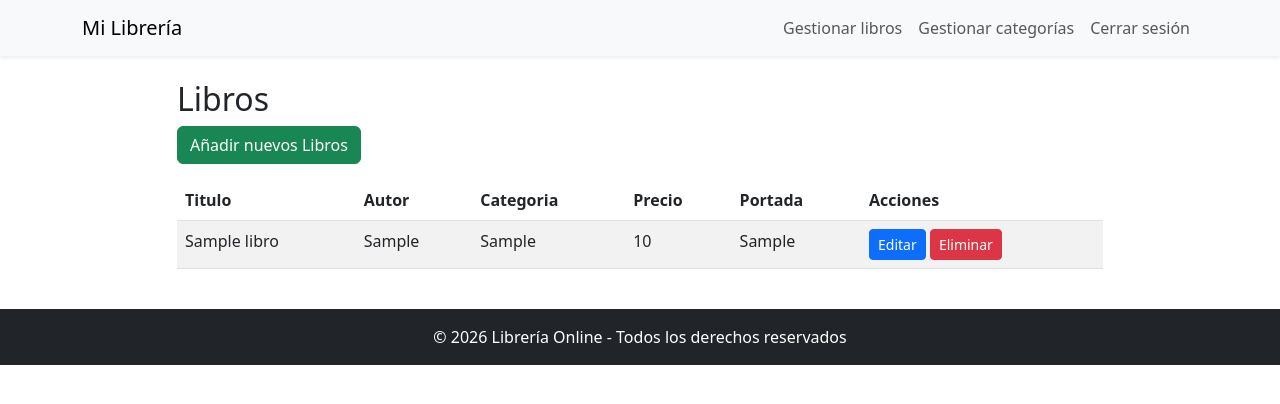
After one commit to JordiZanon/DWE_Servidor, a PHP site: page /admin/libros.php in a window 1280 px wide. The commit adds this page. Shown: the top 404 px of the page. Run offline with PHP 8.4, Linux system fonts and the light colour scheme; the visitor is signed in with stand-in values (Sample User, id 1); tables that the repository leaves empty or names only in its code hold one stand-in row (values such as "Sample post").

Commit message:
Clase 12, 26/11/2026

```diff
--- /dev/null
+++ b/UNIDAD_3_MySQLyPHP/Tema9/S09_libreria/admin/libros.php
@@ -0,0 +1,160 @@
+<?php
+require_once("./includes/sessions.php");
+require_once("./includes/crudCategorias.php");
+require_once("./includes/crudLibros.php");
+
+$sesion = new Sessions();
+if (!$sesion->comprobarSesion()) {
+    header("Location: ../login.php");
+    exit();
+}
+
+$categoriaObj = new Categorias();
+//listar todas las categorias para cargar en el select
+$listaCategorias = $categoriaObj->showCategorias();
+
+$libroObj = new Libros();
+//listar todos los libros para cargar en la tabla
+$listaLibros = $libroObj->getAll();
+
+//obtener accion e ID de URL
+$accion = $_GET['accion'] ?? null;
+$id = $_GET['id'] ?? null;
+$mensaje = "";
+
+//eliminar
+if ($accion === "eliminar" && $id){
+    $libroObj->eliminarLibro($id);
+    header("location:libros.php?mensaje_eliminada");
+    exit();
+}
+
+if (isset($_GET['mensaje_eliminada'])){
+    $mensaje = "Eliminado correctamente";
+}
+
+//rellenar el value del formulario (vacío o con la categoria si accion es editar)
+$libro = ['titulo' => '',
+        'autor' => '',
+        'id_categoria' => '',
+        'precio' => '',
+        'fecha' => '',
+        'portada' => ''
+]; //si pulsamos en crear
+
+if ($accion === "editar" && $id){
+    $libro = $libroObj->getLibroById($id);
+}
+
+//procesar form (añadir o editar categoria)
+if ($_SERVER['REQUEST_METHOD'] === 'POST'){
+    $titulo = $_POST['titulo'];
+    $autor = $_POST['autor'];
+    $id_categoria = $_POST['id_categoria'];
+    $precio = $_POST['precio'];
+    $fecha = $_POST['fecha'];
+    $portada = $_POST['portada'];
+
+    if($accion === "crear"){
+        $libroObj->insertarLibro($titulo, $autor, $id_categoria, $precio, $fecha, $portada);
+    }elseif($accion === "editar" && $id){
+        $libroObj->actualizarLibro($id, $titulo, $autor, $id_categoria, $precio, $fecha, $portada);
+    }
+    //redirección a libros.php
+    header("location:libros.php");
+    exit();
+}
+
+?>
+
+<!DOCTYPE html>
+<html lang="es">
+
+<head>
+    <meta charset="UTF-8">
+    <title>Gestión de Libros</title>
+    <link href="https://cdn.jsdelivr.net/npm/bootstrap@5.3.0/dist/css/bootstrap.min.css" rel="stylesheet">
+</head>
+
+<body>
+<?php include("./menu.php"); ?>
+
+<!-- Contenedor principal -->
+<div class="container mt-4">
+    <div class="row justify-content-center">
+        <main class="col-md-10">
+            <h2>Libros</h2>
+            <?php if ($mensaje): ?>
+                <div class="alert alert-success"><?= $mensaje ?></div>
+            <?php endif; ?>
+
+            <a href="libros.php?accion=crear" class="btn btn-success mb-3">Añadir nuevos Libros</a>
+
+            <table class="table table-striped">
+                <thead>
+                <tr>
+                    <th>Titulo</th>
+                    <th>Autor</th>
+                    <th>Categoria</th>
+                    <th>Precio</th>
+                    <th>Portada</th>
+                    <th>Acciones</th>
+                </tr>
+                </thead>
+                <tbody>
+                <?php foreach ($listaLibros as $libroItem) : ?>
+                    <tr>
+                        <td><?=$libroItem['titulo']?></td>
+                        <td><?=$libroItem['autor']?></td>
+                        <td><?=$libroItem['nombre_categoria']?></td>
+                        <td><?=$libroItem['precio']?></td>
+                        <td><?=$libroItem['portada']?></td>
+                        <td>
+                            <a href="libros.php?accion=editar&id=<?=$libroItem['id_libro']?>" class="btn btn-sm btn-primary">Editar</a>
+                            <a href="libros.php?accion=eliminar&id=<?=$libroItem['id_libro']?>" class="btn btn-sm btn-danger" onclick="return confirm('¿Estás seguro?')">Eliminar</a>
+                        </td>
+                    </tr>
+                <?php endforeach ?>
+                </tbody>
+            </table>
+
+            <?php if ($accion === "crear" || ($accion === "editar" && $id)): ?>
+                <!-- Título dependiendo de si se está creando o editando -->
+                <h3><?= $accion === "crear" ? "Nueva libro" : "Editar libro" ?></h3>
+                <!-- Formulario -->
+                <form method="post" class="mb-4" style="max-width: 400px;">
+                    <div class="mb-2">
+                        <label class="form-label">Titulo:</label>
+                        <input type="text" name="titulo" class="form-control" value="<?= htmlspecialchars($libro['titulo']) ?>">
+                    </div>
+                    <div class="mb-2">
+                        <label class="form-label">Autor:</label>
+                        <input type="text" name="autor" class="form-control" value="<?= htmlspecialchars($libro['autor']) ?>">
+                    </div>
+                    <div class="mb-2">
+                        <label class="form-label">Categoria:</label>
+                        <select name="id_categoria">
+                            <?php foreach ($listaCategorias as $categoriaItem) : ?>
+                            <option value="<?=$categoriaItem['id_categoria']?>"><?=$categoriaItem['categoria']?></option>
+                            <?php endforeach ?>
+                        </select>
+                    </div>
+                    <div class="mb-2">
+                        <label class="form-label">Fecha:</label>
+                        <input type="text" name="fecha" class="form-control" value="<?= htmlspecialchars($libro['fecha']) ?>">
+                    </div>
+                    <div class="mb-2">
+                        <label class="form-label">Portada:</label>
+                        <input type="text" name="portada" class="form-control" value="<?= htmlspecialchars($libro['portada']) ?>">
+                    </div>
+                    <!-- Botones para guardar o cancelar -->
+                    <button type="submit" class="btn btn-primary">Guardar</button>
+                    <a href="libros.php" class="btn btn-secondary">Cancelar</a>
+                </form>
+            <?php endif; ?>
+
+        </main>
+    </div>
+</div>
+
+<?php include("./footer.php"); ?>
```
Also changed, not shown: UNIDAD_3_MySQLyPHP/Tema9/S09_libreria/admin/includes/crudLibros.php (line endings or trailing spaces).
